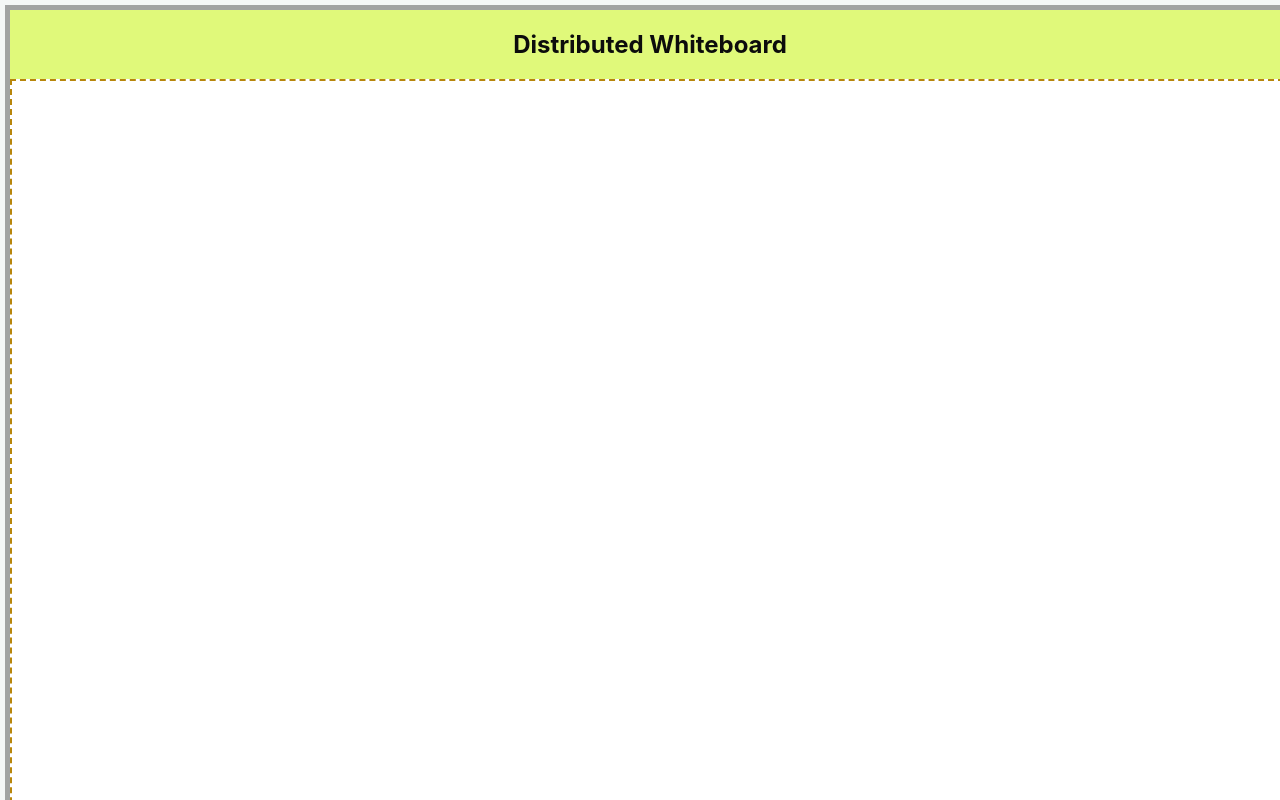
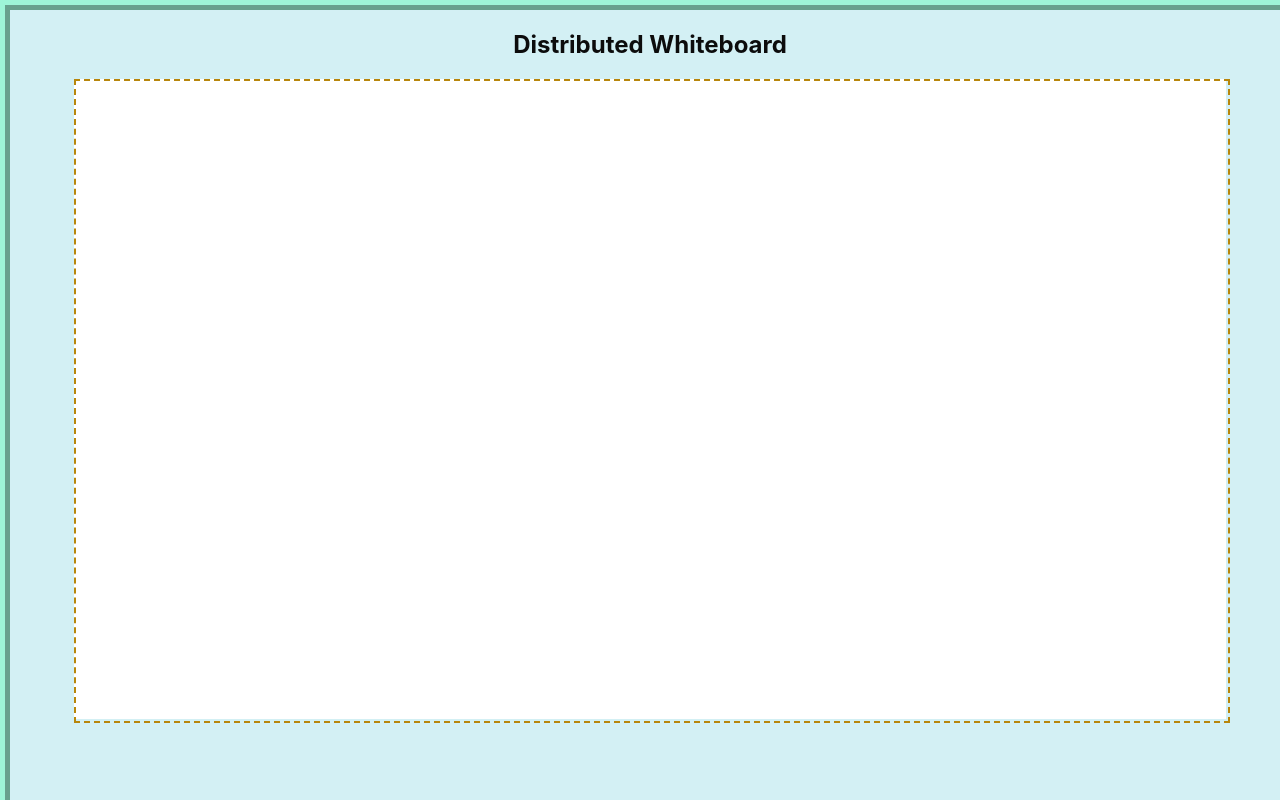
Before and after one commit to vamsikrishnas21/board, a React (Create React App) app in the folder interface/whiteboard/: page / in a window 1280 px wide. Built offline with nearby package versions, Linux system fonts and the light colour scheme.

Commit message:
Update style.css

```diff
--- a/interface/whiteboard/src/components/layout/style.css
+++ b/interface/whiteboard/src/components/layout/style.css
@@ -2,10 +2,10 @@
   position: fixed;
   width: 100%;
   height: 100%;
-  background-color: rgb(224, 249, 122);
+  background-color: rgb(211, 240, 244);
   background-repeat: no-repeat;
   background-size: cover;
-  border: 10px ridge rgb(245, 247, 246);
+  border: 10px ridge rgb(158, 245, 216);
 }
 
 .color-picker-container {
@@ -27,8 +27,8 @@
 }
 
 .whiteboard-layout {
-  width: 100%;
-  height: 100%;
+  width: 90%;
+  height: 80%;
   margin: auto;
   margin-top: 1%;
   background: white;
```
